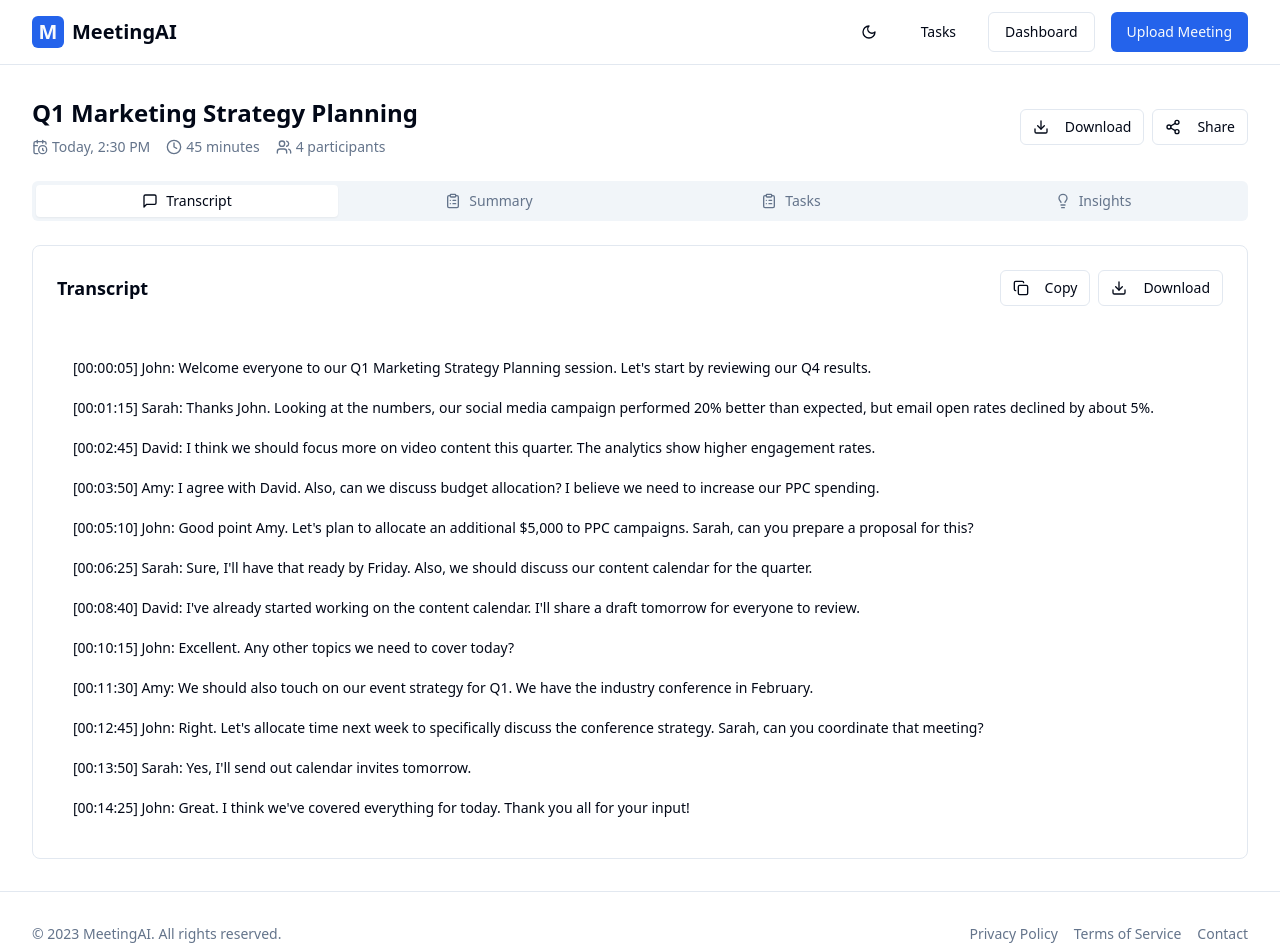
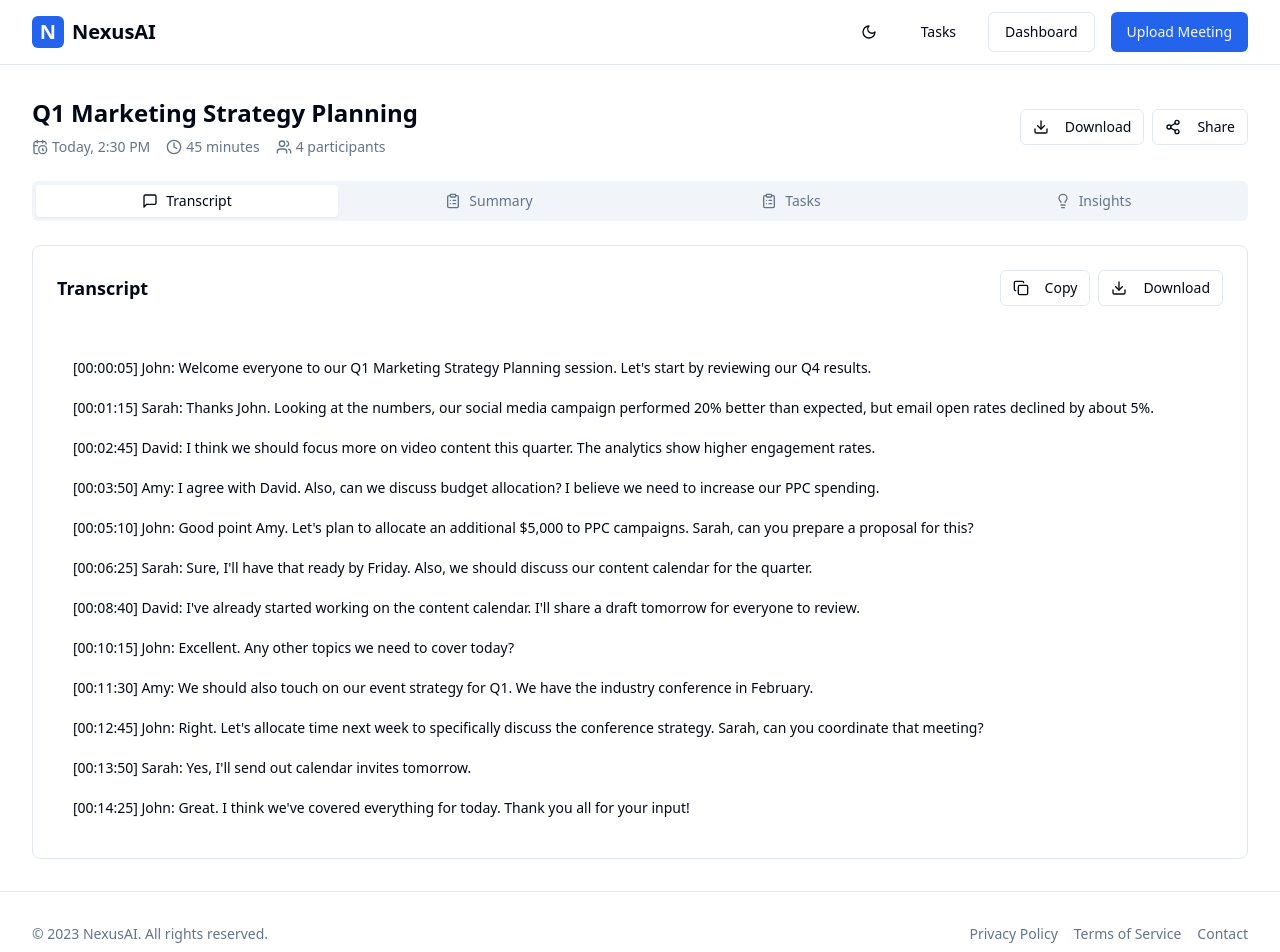
Before and after one commit to bhavyatan/meeting-ai-clarity, a React (Vite) app: page /meetings/1 in a window 1280 px wide. Shown: the top 952 px of the page. Built offline with nearby package versions, Linux system fonts and the light colour scheme.

Commit message:
Rename platform to NexusAI

```diff
--- a/index.html
+++ b/index.html
@@ -4,12 +4,12 @@
   <head>
     <meta charset="UTF-8" />
     <meta name="viewport" content="width=device-width, initial-scale=1.0" />
-    <title>MeetingAI - AI-Powered Meeting Assistant</title>
-    <meta name="description" content="MeetingAI helps you never miss key details from your meetings again with AI-powered transcriptions, summaries, tasks, and insights." />
-    <meta name="author" content="MeetingAI" />
+    <title>NexusAI - AI-Powered Meeting Assistant</title>
+    <meta name="description" content="NexusAI helps you never miss key details from your meetings again with AI-powered transcriptions, summaries, tasks, and insights." />
+    <meta name="author" content="NexusAI" />
 
-    <meta property="og:title" content="MeetingAI - AI-Powered Meeting Assistant" />
-    <meta property="og:description" content="MeetingAI helps you never miss key details from your meetings again with AI-powered transcriptions, summaries, tasks, and insights." />
+    <meta property="og:title" content="NexusAI - AI-Powered Meeting Assistant" />
+    <meta property="og:description" content="NexusAI helps you never miss key details from your meetings again with AI-powered transcriptions, summaries, tasks, and insights." />
     <meta property="og:type" content="website" />
     <meta property="og:image" content="https://lovable.dev/opengraph-image-p98pqg.png" />
 
--- a/src/components/Layout.tsx
+++ b/src/components/Layout.tsx
@@ -22,8 +22,8 @@ const Layout: React.FC<LayoutProps> = ({ children }) => {
               onClick={() => navigate('/')}
               className="text-xl font-bold flex items-center gap-2"
             >
-              <span className="w-8 h-8 bg-primary rounded-md flex items-center justify-center text-primary-foreground">M</span>
-              <span>MeetingAI</span>
+              <span className="w-8 h-8 bg-primary rounded-md flex items-center justify-center text-primary-foreground">N</span>
+              <span>NexusAI</span>
             </button>
           </div>
 
@@ -57,7 +57,7 @@ const Layout: React.FC<LayoutProps> = ({ children }) => {
       <footer className="border-t py-6 md:py-8">
         <div className="container flex flex-col md:flex-row justify-between items-center">
           <div className="text-sm text-muted-foreground">
-            © 2023 MeetingAI. All rights reserved.
+            © 2023 NexusAI. All rights reserved.
           </div>
           <div className="flex gap-4 mt-4 md:mt-0">
             <a href="#" className="text-sm text-muted-foreground hover:text-foreground">
```
